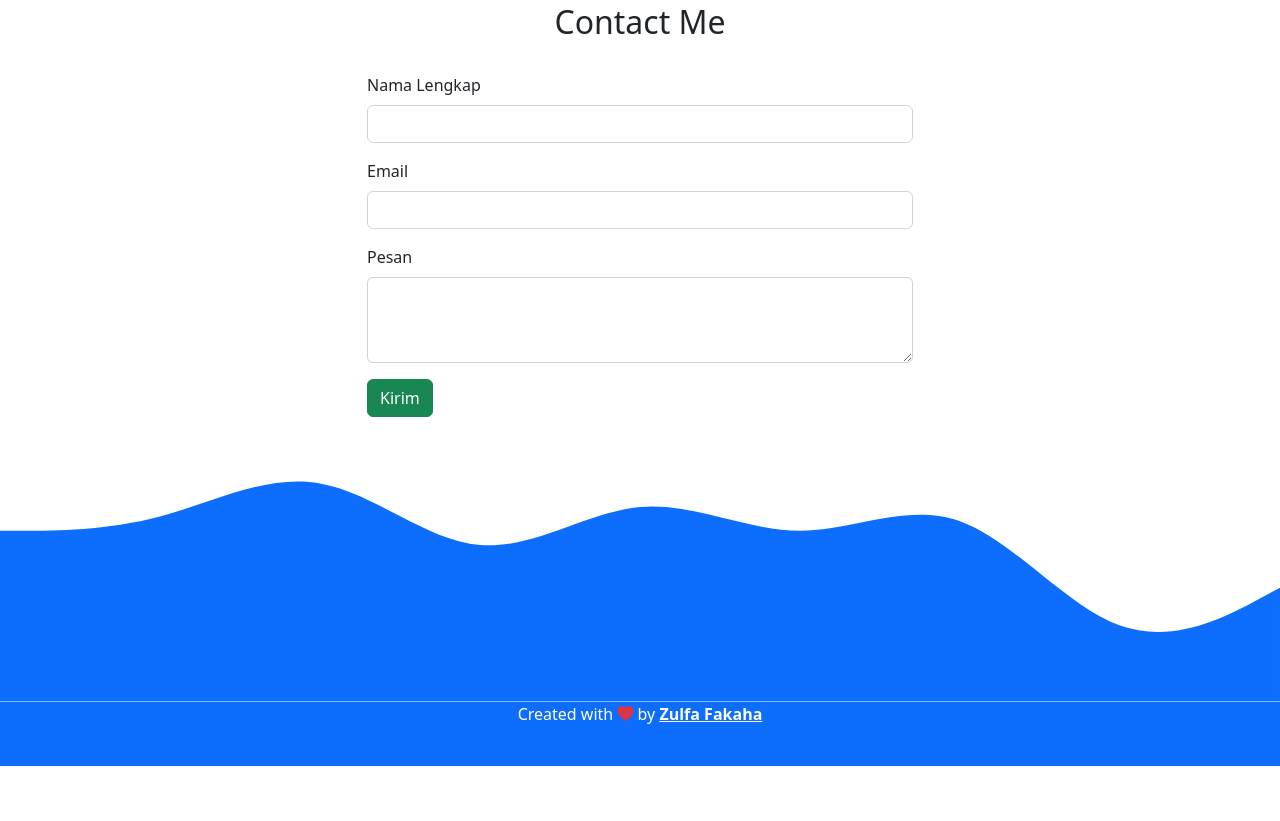
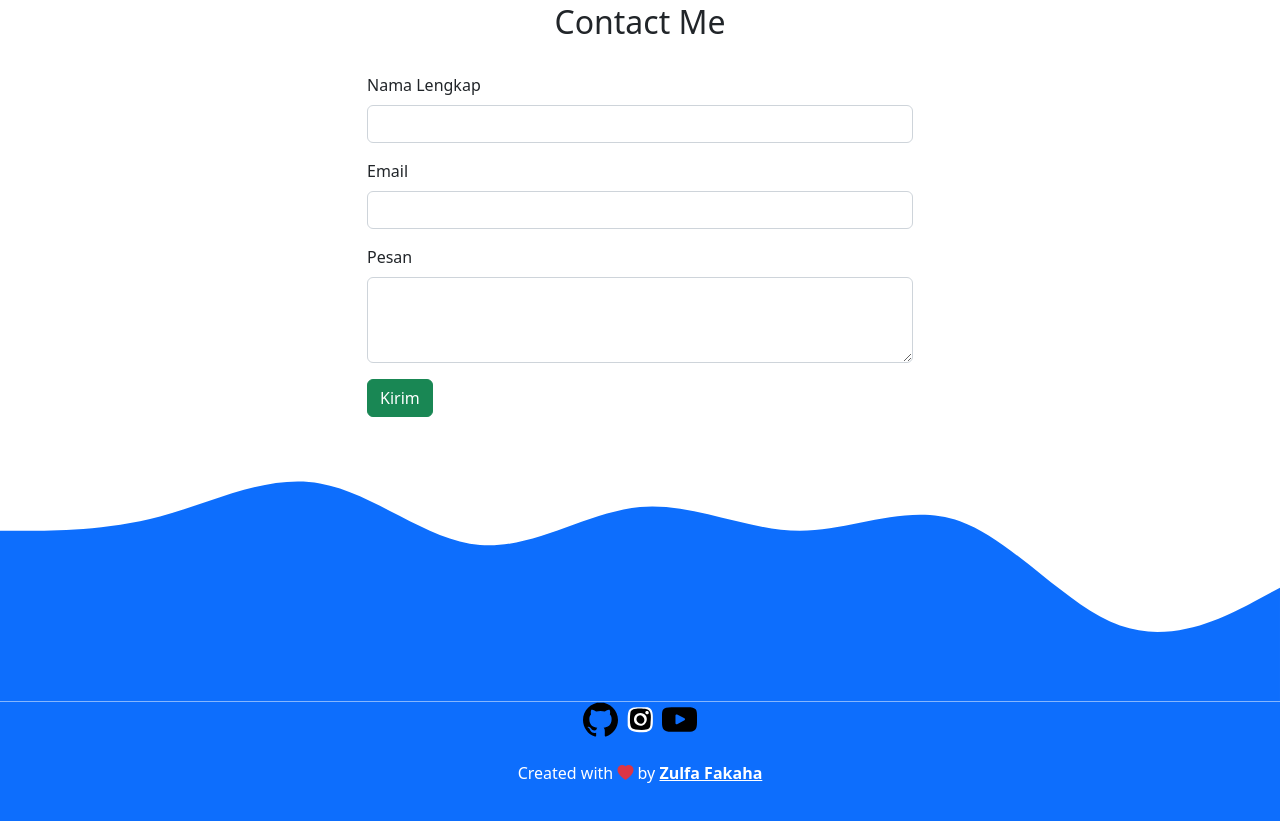
Before and after one commit to fakaha/fakaha.github.io, a plain HTML site: page index.html in a window 1280 px wide. Shown: the part 2728-3549 px from the top of the page. Before the commit the page ends 3494 px from the top, so only its background shows below. Drawn offline with nearby package versions, Linux system fonts and the light colour scheme.

Commit message:
menambah medsos

```diff
--- a/index.html
+++ b/index.html
@@ -173,6 +173,17 @@
 
         <!-- FOOTER -->
         <footer class="bg-primary text-white text-center pb-4">
+          <div class="sosmed pb-4">
+            <a href="https://github.com/fakaha" target="_blank">
+              <img src="/asset/github.svg" alt="" width="35">
+            </a>
+            <a href="https://www.instagram.com/zulfa_fakaha/" target="_blank">
+              <img src="/asset/ig.svg" alt="" width="35">
+            </a>
+            <a href="https://www.youtube.com/channel/UCznhw6mpmVtwulRs6cZWvqg/featured" target="_blank">
+              <img src="/asset/youtube.svg" alt="" width="35">
+            </a>
+          </div>
             <p>Created with <i class="bi bi-heart-fill text-danger"></i> by <a href="https://www.instagram.com/zulfa_fakaha/" class="text-white fw-bold">Zulfa Fakaha</a></p>
         </footer>
         <!-- AKHIR FOOTER -->
```
Also changed, not shown: asset/github.svg (added), asset/ig.svg (added), asset/youtube.svg (added).
